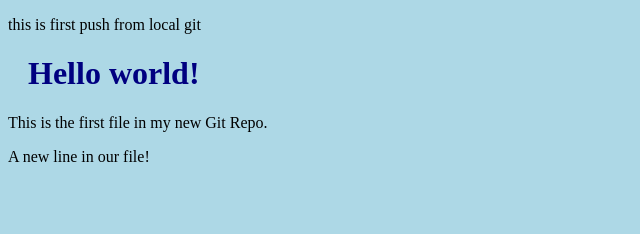
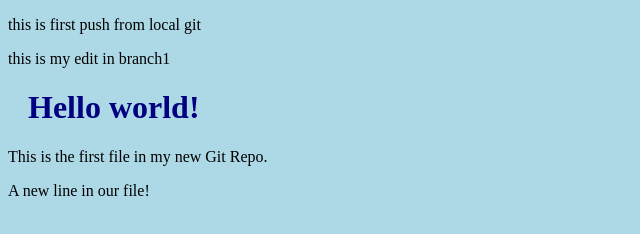
Before and after one commit to kmanasa0410/hello-world, a plain HTML site: page index.html in a window 1280 px wide. Shown: the whole page, without its empty margins (0-640 px from the left). Drawn offline with Linux system fonts and the light colour scheme.

Commit message:
Update index.html in branch1

```diff
--- a/index.html
+++ b/index.html
@@ -6,6 +6,7 @@
 </title>
 
 <p>this is first push from local git</p>
+	<p> this is my edit in branch1</p>
 
 <link rel="stylesheet" href="bluestyle.css">
 </head>
```
